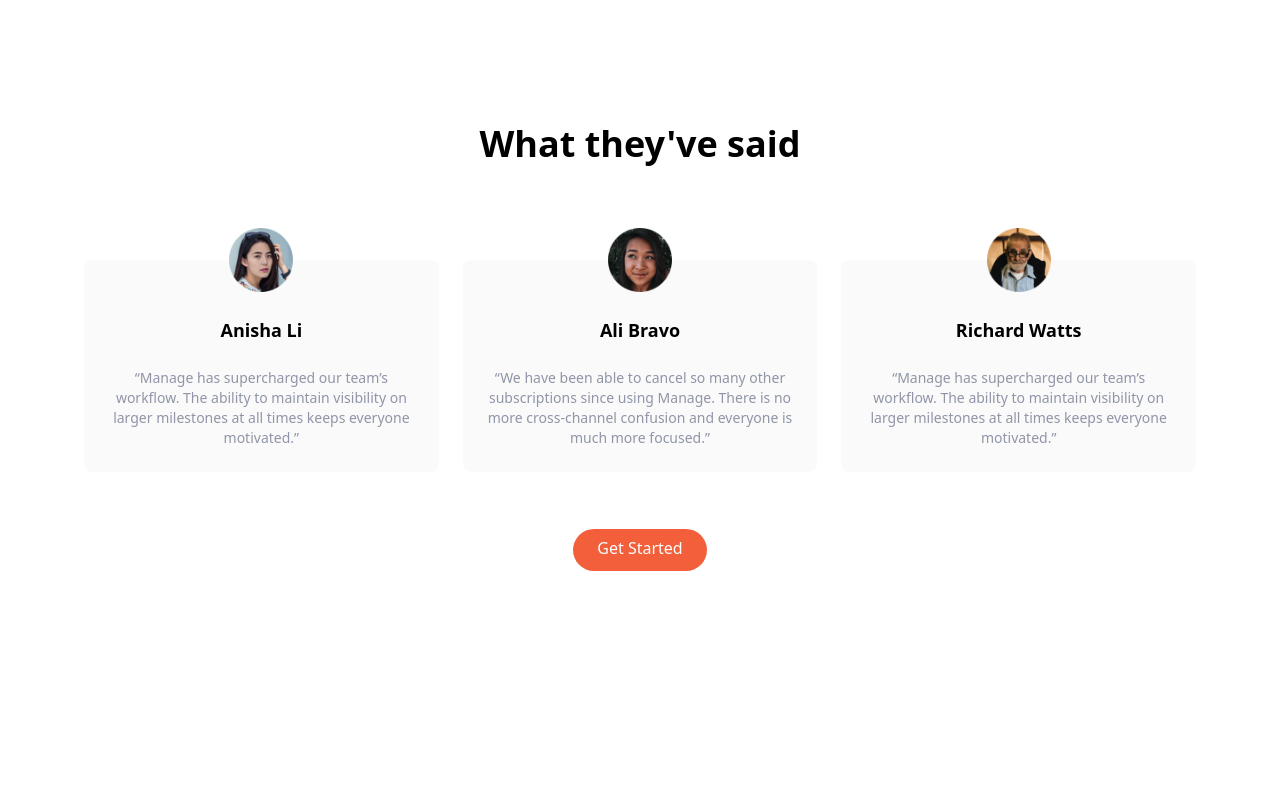
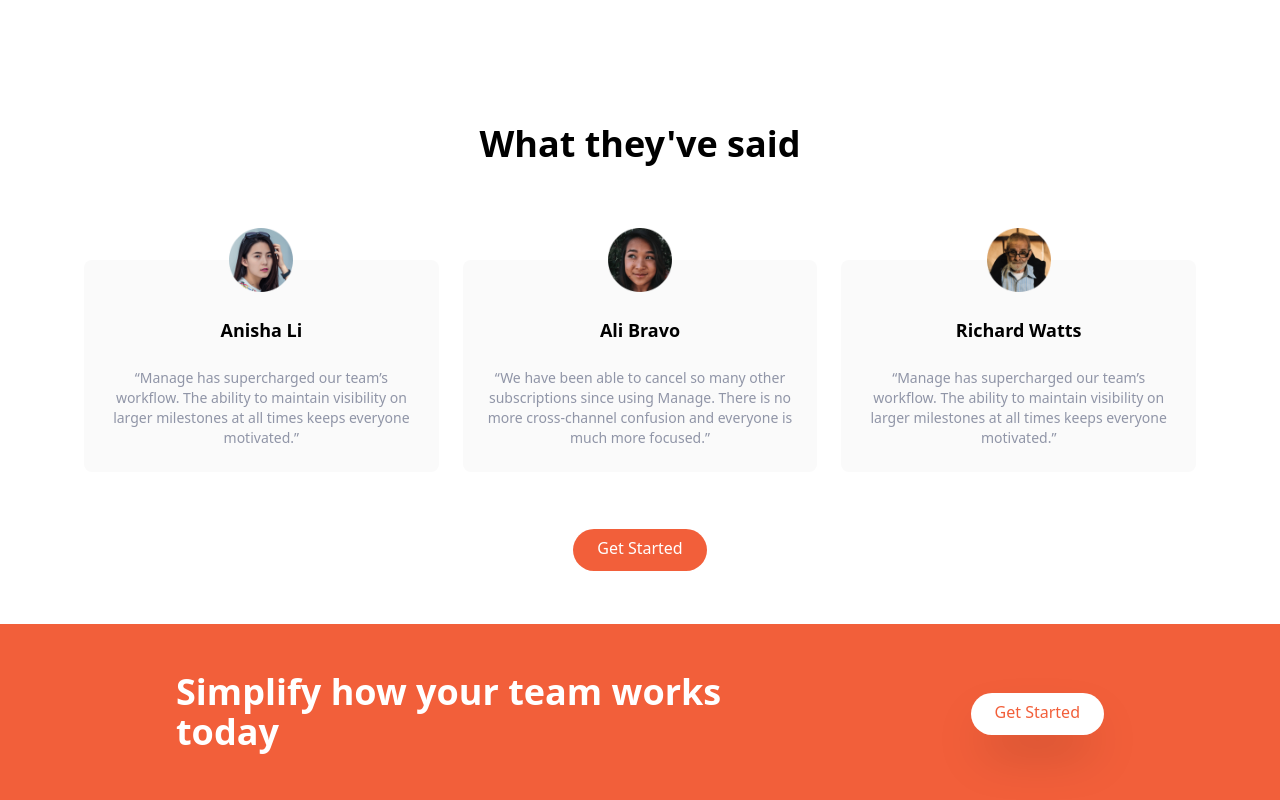
Before and after one commit to anniechakraborty/manage-landing-page, a website: page index.html in a window 1280 px wide. Shown: the part 1144-1944 px from the top of the page. Before the commit the page ends 1768 px from the top, so only its background shows below. Drawn offline with Linux system fonts and the light colour scheme.

Commit message:
cta section done

```diff
--- a/index.html
+++ b/index.html
@@ -133,6 +133,7 @@
             <!-- Testimonial 1 -->
             <div class="flex flex-col items-center p-6 space-y-6 rounded-lg bg-veryLightGray md:w-1/3">
               <img src="img/avatar-anisha.png" class="w-16 -mt-14" alt="first testimonial person img" />
+              <!-- We can add negative margins too. For example, using the class "-mt-14" in the image tag above, we have addded a negative margin of margin-top: -3.5rem (or -56px), thereby pushing the image up a little from the top of the parent div -->
               <h5 class="text-lg font-bold">Anisha Li</h5>
               <p class="text-sm text-darkGrayishBlue">
                 “Manage has supercharged our team’s workflow. The ability to maintain visibility on larger milestones at all times keeps everyone motivated.”
@@ -163,5 +164,18 @@
           </div>
         </div>
     </section>
+
+    <!-- Call to Action (CTA) Section -->
+    <section id="cta" class="bg-brightRed">
+        <div class="container flex flex-col items-center justify-between px-6 py-24 mx-auto space-y-12 md:py-12 md:flex-row md:space-y-0">
+          <h2 class="text-5xl font-bold leading-tight text-center text-white md:text-4xl md:max-w-xl md:text-left">
+            Simplify how your team works today
+          </h2>
+          <div>
+            <a href="#" class="p-3 px-6 pt-2 text-brightRed bg-white rounded-full shadow-2xl baseline hover:bg-gray-900">Get Started</a>
+            <!-- Class hover:bg-gray-900 applies a bacckground of gray colour on hover action. The number refers to the shade of the colour. These are tailwind defined colours and they all have hades going from 100 to 900 to denote intensity. -->
+          </div>
+        </div>
+    </section>
 </body>
 </html>
```
Also changed, not shown: css/main.css.
